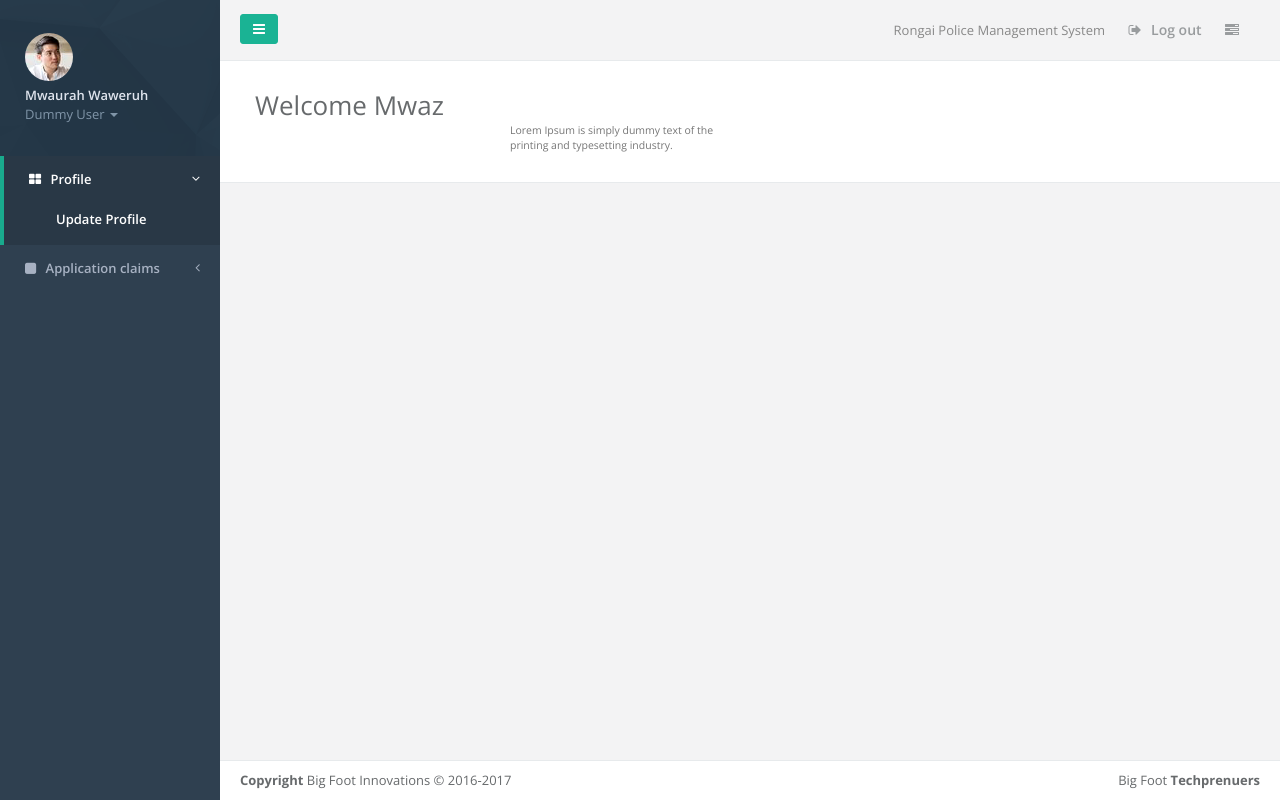
After one commit to mwaz/pmgmt, a PHP site: page /public.php in a window 1280 px wide. The commit adds this page. Run offline with PHP 8.4, Linux system fonts and the light colour scheme; some libraries are stand-ins or nearby versions.

Commit message:
added public.php

```diff
--- a/login.php
+++ b/login.php
@@ -25,7 +25,7 @@
                 <h6 class="logo-name"><small>Police</small>  </h6>
 
             </div>
-            <h3>Register Account</h3>
+            <h3> Login</h3>
 
             <form class="m-t" role="form" >
                 <div class="form-group">
--- /dev/null
+++ b/public.php
@@ -0,0 +1,287 @@
+<!DOCTYPE html>
+<html>
+
+
+
+<head>
+
+    <meta charset="utf-8">
+    <meta name="viewport" content="width=device-width, initial-scale=1.0">
+
+    <title>Rongai Police | Dashboard</title>
+
+    <link href="css/bootstrap.min.css" rel="stylesheet">
+    <link href="font-awesome/css/font-awesome.css" rel="stylesheet">
+
+    <!-- Toastr style -->
+    <link href="css/plugins/toastr/toastr.min.css" rel="stylesheet">
+
+    <!-- Gritter -->
+    <link href="js/plugins/gritter/jquery.gritter.css" rel="stylesheet">
+
+    <link href="css/animate.css" rel="stylesheet">
+    <link href="css/style.css" rel="stylesheet">
+
+</head>
+
+<body>
+    <div id="wrapper">
+        <nav class="navbar-default navbar-static-side" role="navigation">
+            <div class="sidebar-collapse">
+                <ul class="nav metismenu" id="side-menu">
+                    <li class="nav-header">
+                        <div class="dropdown profile-element"> <span>
+                            <img alt="image" class="img-circle" src="img/profile_small.jpg" />
+                             </span>
+                            <a data-toggle="dropdown" class="dropdown-toggle" href="#">
+                            <span class="clear"> <span class="block m-t-xs"> <strong class="font-bold">Mwaurah Waweruh</strong>
+                             </span> <span class="text-muted text-xs block">Dummy User <b class="caret"></b></span> </span> </a>
+                            <ul class="dropdown-menu animated fadeInRight m-t-xs">
+                                <li><a href="#">Profile</a></li>
+                                <li><a href="#">Contacts</a></li>
+                                <li><a href="#">Mailbox</a></li>
+                                <li class="divider"></li>
+                                <li><a href="login.php">Logout</a></li>
+                            </ul>
+                        </div>
+                        <div class="logo-element">
+                            Rongai Police
+                        </div>
+                    </li>
+                    <li class="active">
+                        <a href="#"><i class="fa fa-th-large"></i> <span class="nav-label">Profile</span> <span class="fa arrow"></span></a>
+                        <ul class="nav nav-second-level">
+                            <li class="active"><a href="#">Update Profile </a></li>
+
+
+                        </ul>
+                    </li>
+                    <li>
+                        <a href="#"><i class="fa fa-square"></i> <span class="nav-label">Application claims</span><span class="fa arrow"></span></a>
+
+                        <ul class="nav nav-second-level collapse">
+                            <li><a href="#">Abstract Application </a></li>
+                             <li><a href="#">Report A Case </a></li>
+                              <li><a href="#">Downloads </a></li>
+
+
+                        </ul>
+                    </li>
+
+
+
+
+
+
+
+
+
+
+
+                </ul>
+
+            </div>
+        </nav>
+
+        <div id="page-wrapper" class="gray-bg dashbard-1">
+        <div class="row border-bottom">
+        <nav class="navbar navbar-static-top" role="navigation" style="margin-bottom: 0">
+        <div class="navbar-header">
+            <a class="navbar-minimalize minimalize-styl-2 btn btn-primary " href="#"><i class="fa fa-bars"></i> </a>
+
+        </div>
+            <ul class="nav navbar-top-links navbar-right">
+                <li>
+                    <span class="m-r-sm text-muted welcome-message">Rongai Police Management System</span>
+                </li>
+
+
+
+                <li>
+                    <a href="login.php">
+                        <i class="fa fa-sign-out"></i> Log out
+                    </a>
+                </li>
+                <li>
+                    <a class="right-sidebar-toggle">
+                        <i class="fa fa-tasks"></i>
+                    </a>
+                </li>
+            </ul>
+
+        </nav>
+        </div>
+                <div class="row  border-bottom white-bg dashboard-header">
+
+                    <div class="col-sm-3">
+                        <h2>Welcome Mwaz</h2>
+
+                        <ul class="list-group clear-list m-t">
+
+                        </ul>
+                    </div>
+
+                    <div class="col-sm-3">
+                        <div class="statistic-box">
+                        <h4>
+
+                            <div class="m-t">
+                                <small>Lorem Ipsum is simply dummy text of the printing and typesetting industry.</small>
+                            </div>
+
+                        </div>
+                    </div>
+
+            </div>
+        <div class="row">
+            <div class="col-lg-12">
+                <div class="wrapper wrapper-content">
+                        <div class="row">
+                        <div class="col-lg-4">
+                            <div class="ibox float-e-margins">
+
+
+
+
+
+                                    </div>
+
+
+                                </div>
+                            </div>
+                        </div>
+
+                        </div>
+                </div>
+                <div class="footer">
+                    <div class="pull-right">
+                        Big Foot <strong>Techprenuers</strong>
+                    </div>
+                    <div>
+                        <strong>Copyright</strong> Big Foot Innovations &copy; 2016-2017
+                    </div>
+                </div>
+            </div>
+        </div>
+
+        </div>
+
+
+
+
+            </div>
+
+
+
+        </div>
+    </div>
+
+    <!-- Mainly scripts -->
+    <script src="js/jquery-2.1.1.js"></script>
+    <script src="js/bootstrap.min.js"></script>
+    <script src="js/plugins/metisMenu/jquery.metisMenu.js"></script>
+    <script src="js/plugins/slimscroll/jquery.slimscroll.min.js"></script>
+
+    <!-- Flot -->
+    <script src="js/plugins/flot/jquery.flot.js"></script>
+    <script src="js/plugins/flot/jquery.flot.tooltip.min.js"></script>
+    <script src="js/plugins/flot/jquery.flot.spline.js"></script>
+    <script src="js/plugins/flot/jquery.flot.resize.js"></script>
+    <script src="js/plugins/flot/jquery.flot.pie.js"></script>
+
+    <!-- Peity -->
+    <script src="js/plugins/peity/jquery.peity.min.js"></script>
+    <script src="js/demo/peity-demo.js"></script>
+
+    <!-- Custom and plugin javascript -->
+    <script src="js/inspinia.js"></script>
+    <script src="js/plugins/pace/pace.min.js"></script>
+
+    <!-- jQuery UI -->
+    <script src="js/plugins/jquery-ui/jquery-ui.min.js"></script>
+
+    <!-- GITTER -->
+    <script src="js/plugins/gritter/jquery.gritter.min.js"></script>
+
+    <!-- Sparkline -->
+    <script src="js/plugins/sparkline/jquery.sparkline.min.js"></script>
+
+    <!-- Sparkline demo data  -->
+    <script src="js/demo/sparkline-demo.js"></script>
+
+    <!-- ChartJS-->
+    <script src="js/plugins/chartJs/Chart.min.js"></script>
+
+    <!-- Toastr -->
+    <script src="js/plugins/toastr/toastr.min.js"></script>
+
+
+    <script>
+        $(document).ready(function() {
+            setTimeout(function() {
+                toastr.options = {
+                    closeButton: true,
+                    progressBar: true,
+                    showMethod: 'slideDown',
+                    timeOut: 4000
+                };
+                toastr.success('Rongai police Management', 'Welcome  ');
+
+            }, 1300);
+
+
+
+            $("#flot-dashboard-chart").length && $.plot($("#flot-dashboard-chart"), [
+                data1, data2
+            ],
+                    {
+                        series: {
+                            lines: {
+                                show: false,
+                                fill: true
+                            },
+                            splines: {
+                                show: true,
+                                tension: 0.4,
+                                lineWidth: 1,
+                                fill: 0.4
+                            },
+                            points: {
+                                radius: 0,
+                                show: true
+                            },
+                            shadowSize: 2
+                        },
+                        grid: {
+                            hoverable: true,
+                            clickable: true,
+                            tickColor: "#d5d5d5",
+                            borderWidth: 1,
+                            color: '#d5d5d5'
+                        },
+                        colors: ["#1ab394", "#1C84C6"],
+                        xaxis:{
+                        },
+                        yaxis: {
+                            ticks: 4
+                        },
+                        tooltip: false
+                    }
+            );
+
+
+
+
+
+
+
+
+            var ctx = document.getElementById("polarChart").getContext("2d");
+            var Polarchart = new Chart(ctx).PolarArea(polarData, polarOptions);
+
+        });
+    </script>
+
+</body>
+
+</html>
--- a/register.php
+++ b/register.php
@@ -2,7 +2,6 @@
 <html>
 
 
-<!-- Mirrored from webapplayers.com/inspinia_admin-v2.3/register.html by HTTrack Website Copier/3.x [XR&CO'2013], Sun, 20 Dec 2015 09:23:36 GMT -->
 <head>
 
     <meta charset="utf-8">
```
Also changed, not shown: index.php (+24 -11 lines).
